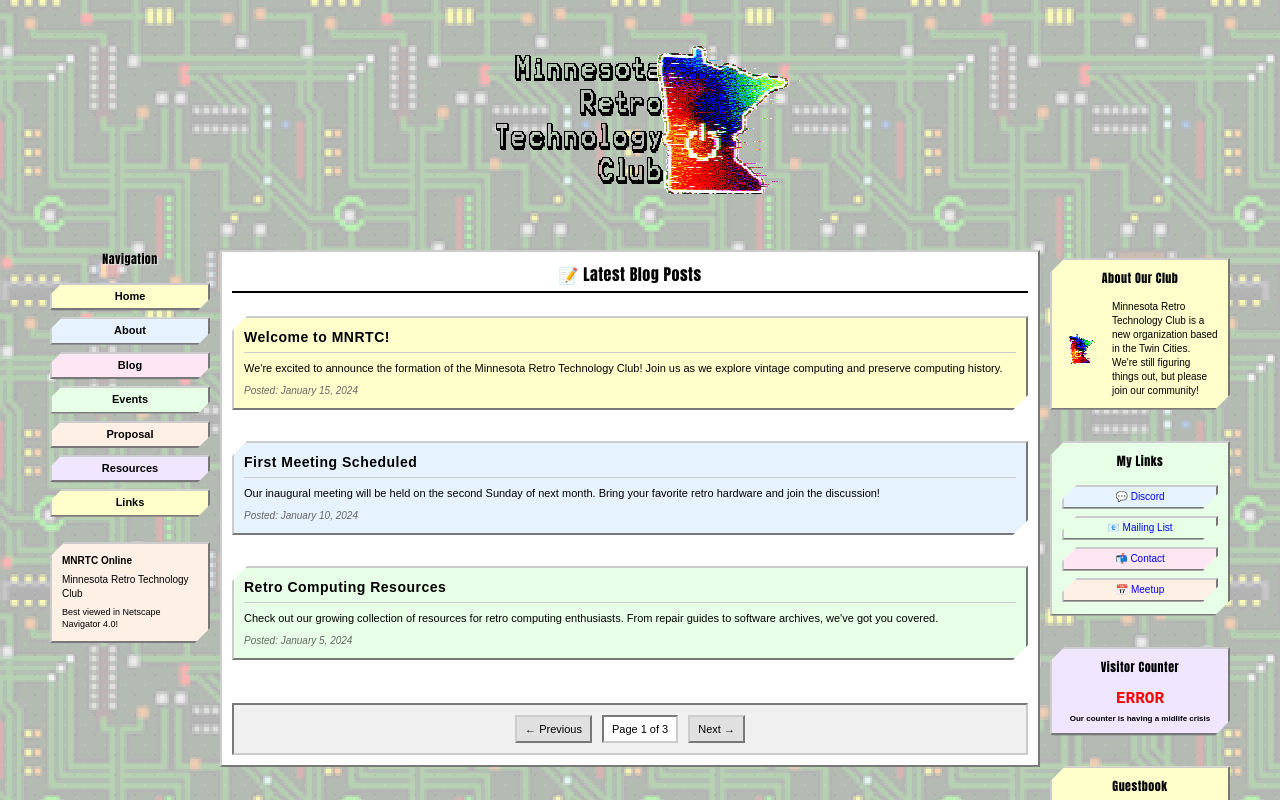
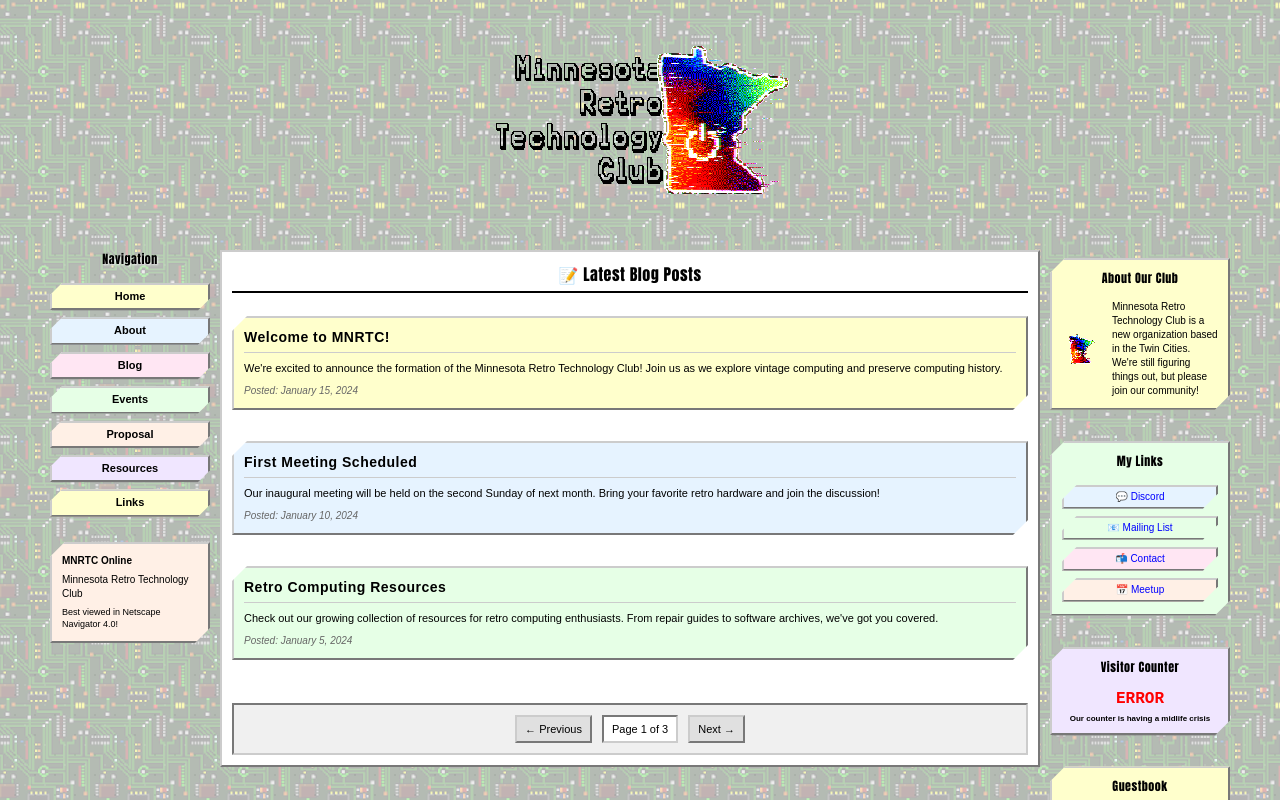
Before and after one commit to hereisalex/mnrtc-website, a Next.js app: page / in a window 1280 px wide. Shown: the top 800 px of the page. Built offline with nearby package versions, Linux system fonts and the light colour scheme.

Commit message:
Reduce circuit.png background scale back to 1x (original size)

```diff
--- a/app/globals.css
+++ b/app/globals.css
@@ -35,7 +35,7 @@
 body {
   font-family: 'Arial', 'Helvetica', sans-serif;
   background: url('/images/circuit.png');
-  background-size: 300px 300px;
+  background-size: 100px 100px;
   background-repeat: repeat;
   background-attachment: fixed;
   background-color: rgba(255, 255, 255, 0.7);
@@ -246,7 +246,7 @@ input, textarea {
 /* Vintage Circuit Board Background */
 .circuit-board-bg {
   background: url('/images/circuit.png') repeat;
-  background-size: 300px 300px;
+  background-size: 100px 100px;
 }
 
 /* Post-it Note Styling */
```
